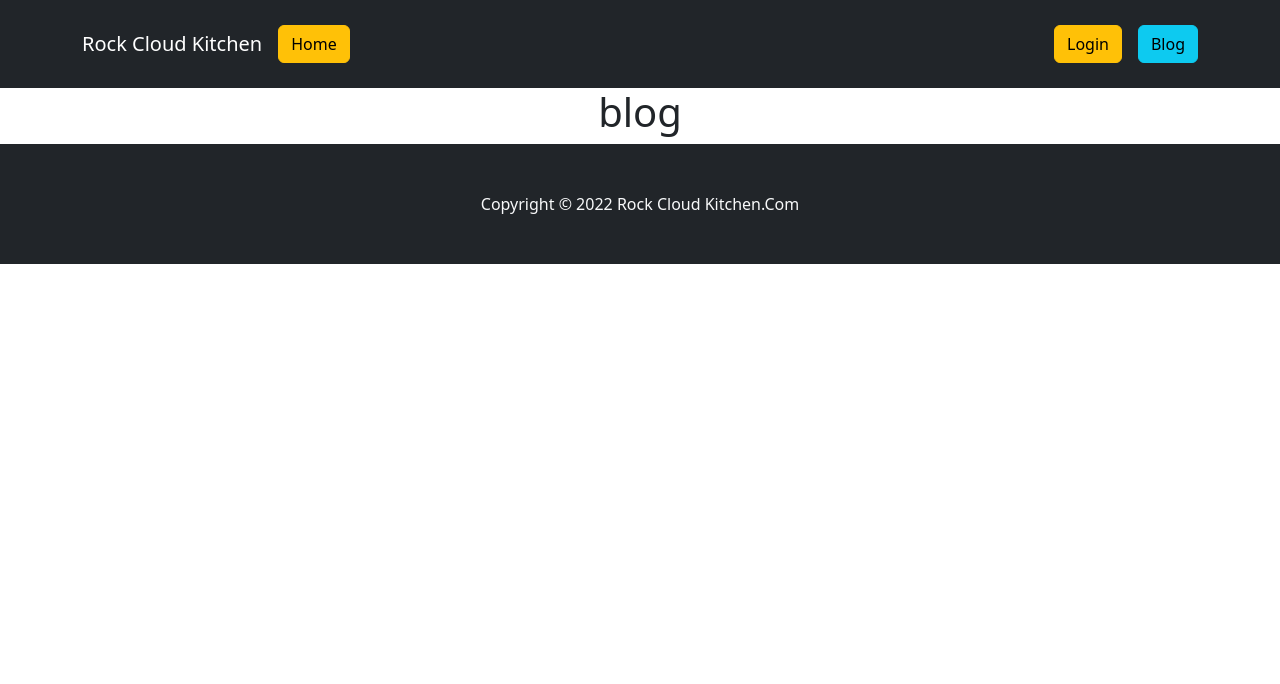
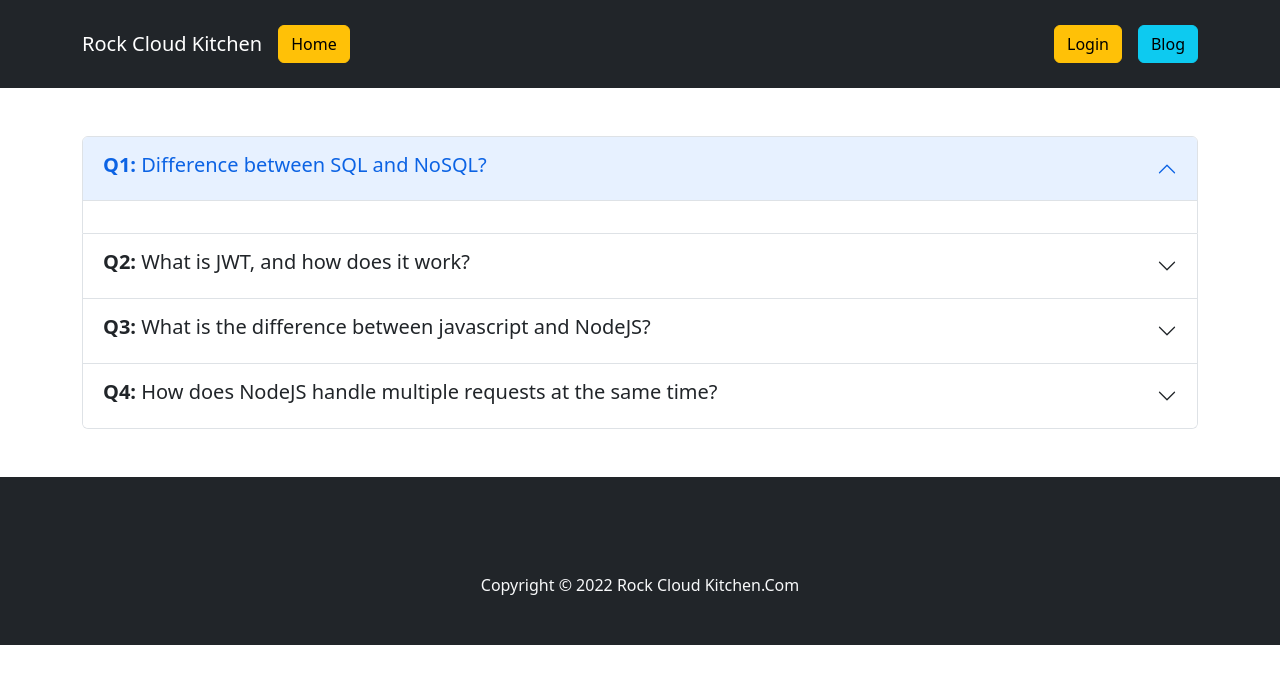
Before and after one commit to chykasib/cloud-kitchen-client-repo, a React (Create React App) app: page /blog in a window 1280 px wide. Shown: the top 684 px of the page. Built offline with nearby package versions, Linux system fonts and the light colour scheme; no server answers.

Commit message:
add privateRoute

```diff
--- a/package.json
+++ b/package.json
@@ -16,6 +16,7 @@
     "react-bootstrap": "^2.6.0",
     "react-dom": "^18.2.0",
     "react-icons": "^4.6.0",
+    "react-photo-view": "^1.2.2",
     "react-router-dom": "^6.4.3",
     "react-scripts": "5.0.1",
     "web-vitals": "^2.1.4"
--- a/src/pages/Blog/Blog.js
+++ b/src/pages/Blog/Blog.js
@@ -1,10 +1,44 @@
 import React from 'react';
-
+import { Container } from 'react-bootstrap';
+import Accordion from 'react-bootstrap/Accordion';
 const Blog = () => {
     return (
-        <div>
-            <h1>blog</h1>
-        </div>
+        <Container className='my-5'>
+            <Accordion defaultActiveKey="0">
+                <Accordion.Item eventKey="0">
+                    <Accordion.Header>
+                        <h5> <b>Q1: </b> Difference between SQL and NoSQL?</h5>
+                    </Accordion.Header>
+                    <Accordion.Body>
+                    </Accordion.Body>
+                </Accordion.Item>
+                <Accordion.Item eventKey="1">
+                    <Accordion.Header>
+                        <h5><b>Q2: </b>What is JWT, and how does it work?</h5>
+
+                    </Accordion.Header>
+                    <Accordion.Body>
+
+                    </Accordion.Body>
+                </Accordion.Item>
+                <Accordion.Item eventKey="2">
+                    <Accordion.Header>
+                        <h5><b>Q3: </b>What is the difference between javascript and NodeJS?</h5>
+                    </Accordion.Header>
+                    <Accordion.Body>
+
+                    </Accordion.Body>
+                </Accordion.Item>
+                <Accordion.Item eventKey="3">
+                    <Accordion.Header>
+                        <h5><b>Q4: </b>How does NodeJS handle multiple requests at the same time?</h5>
+                    </Accordion.Header>
+                    <Accordion.Body>
+
+                    </Accordion.Body>
+                </Accordion.Item>
+            </Accordion>
+        </Container>
     );
 };
 
--- a/src/pages/Home/MainItems/MainItems.js
+++ b/src/pages/Home/MainItems/MainItems.js
@@ -2,6 +2,8 @@ import React from 'react';
 import { Button } from 'react-bootstrap';
 import Card from 'react-bootstrap/Card';
 import Col from 'react-bootstrap/Col';
+import { PhotoProvider, PhotoView } from 'react-photo-view';
+import 'react-photo-view/dist/react-photo-view.css';
 import { Link } from 'react-router-dom';
 const MainItems = ({ mainService }) => {
     const { name, img, price, details, _id } = mainService;
@@ -12,7 +14,11 @@ const MainItems = ({ mainService }) => {
                 Array.from({ length: 1 }).map((_, idx) => (
                     <Col>
                         <Card>
-                            <Card.Img variant="top" src={img} style={{ height: '300px' }} />
+                            <PhotoProvider>
+                                <PhotoView src={img}>
+                                    <Card.Img variant="top" src={img} style={{ height: '300px' }} />
+                                </PhotoView>
+                            </PhotoProvider>
                             <Card.Body>
                                 <Card.Title>{name}</Card.Title>
                                 <Card.Title>Price: {price}</Card.Title>
--- a/src/pages/Login/Login.js
+++ b/src/pages/Login/Login.js
@@ -2,11 +2,14 @@ import React, { useContext } from 'react';
 import { Card } from 'react-bootstrap';
 import Button from 'react-bootstrap/Button';
 import Form from 'react-bootstrap/Form';
-import { Link } from 'react-router-dom';
+import { Link, useLocation, useNavigate } from 'react-router-dom';
 import { FaGithub, FaGoogle } from 'react-icons/fa';
 import { AuthContext } from '../../Context/AuthProvider';
 import useTitle from '../../Hooks/UseTitle';
 const Login = () => {
+    const location = useLocation();
+    const navigate = useNavigate();
+    const from = location.state?.from?.pathname || '/';
     const { signInByEmailAndPassword, googleSingIn, githubLogin } = useContext(AuthContext)
     useTitle('Login')
     const loginHandler = e => {
@@ -19,6 +22,7 @@ const Login = () => {
             .then(result => {
                 const user = result.user;
                 form.reset('');
+                navigate(from, { replace: true })
                 console.log(user)
             })
             .catch(error => console.error(error));
--- a/src/pages/Shared/Footer/Footer.js
+++ b/src/pages/Shared/Footer/Footer.js
@@ -2,7 +2,7 @@ import React from 'react';
 
 const Footer = () => {
     return (
-        <footer className="bg-dark">
+        <footer className="bg-dark pt-5">
             <p className='p-5 text-center text-light'>Copyright © 2022 Rock Cloud Kitchen.Com</p>
         </footer>
     );
```
Also changed, not shown: src/Routes/PrivateRoute/PrivateRoute.js (+16 -8 lines), 1 other file (tests, documents, lock files or other folders).
